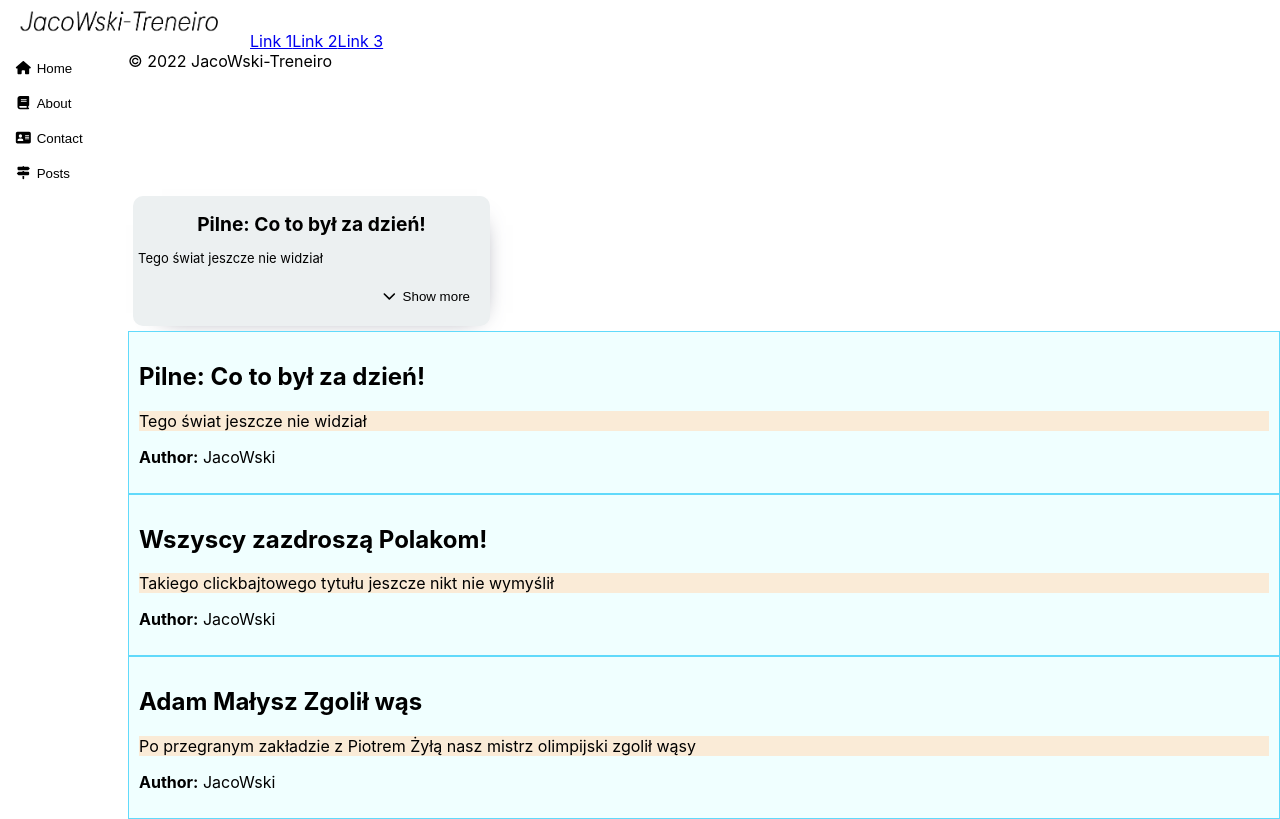
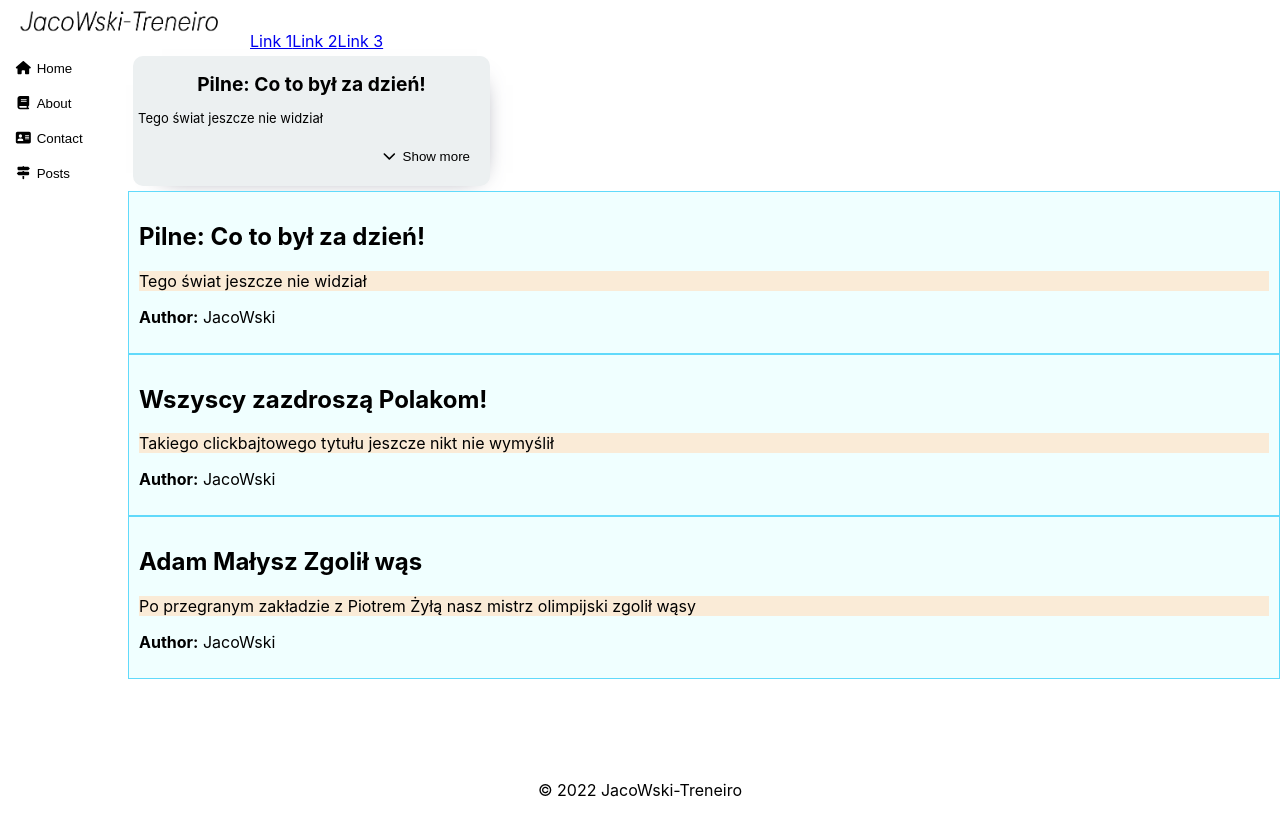
Before and after one commit to JacoWski/poligon, a React (Create React App) app: page / in a window 1280 px wide. Built offline with nearby package versions, Linux system fonts and the light colour scheme; the HTML template or start-up script is replaced by a standard one.

Commit message:
Layout fix.

```diff
--- a/src/App.css
+++ b/src/App.css
@@ -1,5 +1,8 @@
  .App {
   text-align: left;
+  min-height: 100vh;
+  display: flex;
+  flex-direction: column;
 }
 
 .App-link {
@@ -19,25 +22,19 @@
 .menu {
   float: left;
   width: 10vw;
-}
-
-.menu ul {
-  margin: 0;
-  padding: 0;
-  list-style-type: none;
-}
-
-.menu a {
-  display: block;
+  height: 100%;
 }
 
 .menu button {
-  display: block;
   min-width: 100%;
 }
 
-main {
-  float: right;
-  clear: both;
+.article {
+  float: left;
   width: 90vw;
 }
+
+footer {
+  margin-top: auto;
+  text-align: center;
+}
--- a/src/App.js
+++ b/src/App.js
@@ -12,13 +12,13 @@ function App() {
   return (
     <div className="App">
       <Header/>
-      <Menu>
-        <MenuLink to={'/'} icon={SolidIcons.faHome}>Home</MenuLink>
-        <MenuLink to={'/about'} icon={SolidIcons.faBook}>About</MenuLink>
-        <MenuLink to={'/contact'} icon={SolidIcons.faContactCard} isActive>Contact</MenuLink>
-        <MenuLink to={'/posts'} icon={SolidIcons.faSignsPost}>Posts</MenuLink>
-      </Menu>
       <Content>
+        <Menu>
+          <MenuLink to={'/'} icon={SolidIcons.faHome}>Home</MenuLink>
+          <MenuLink to={'/about'} icon={SolidIcons.faBook}>About</MenuLink>
+          <MenuLink to={'/contact'} icon={SolidIcons.faContactCard} isActive>Contact</MenuLink>
+          <MenuLink to={'/posts'} icon={SolidIcons.faSignsPost}>Posts</MenuLink>
+        </Menu>
         <Article/>
       </Content>
       <Footer/>
--- a/src/components/Menu/Menu.js
+++ b/src/components/Menu/Menu.js
@@ -5,9 +5,9 @@ import '../../App.css';
 const Menu = ({ children }) => {
     return(
         <div className="menu">
-            <ul style={{display: 'block'}}>
+            <nav>
                 {children}
-            </ul>
+            </nav>
         </div>
     );
 };
--- a/src/components/Menu/MenuLink.js
+++ b/src/components/Menu/MenuLink.js
@@ -6,11 +6,9 @@ import { Button } from "components/Form";
 
 const MenuLink = ({ to, isActive, children, icon }) => {
     return(
-        <li>
-            <a href={to}>
-                <Button label={children} disabled={!isActive} icon={icon} textAlign={'left'} />
-            </a>
-        </li>
+        <a href={to}>
+            <Button label={children} disabled={!isActive} icon={icon} textAlign={'left'} />
+        </a>
     );
 };
 
--- a/src/pages/Articles.js
+++ b/src/pages/Articles.js
@@ -11,7 +11,7 @@ const posts = [
 
 const Article = () => {
     return(
-        <>
+        <div className="article">
             <Card title={'Pilne: Co to był za dzień!'}
                     intro={'Tego świat jeszcze nie widział'}
                     content={'Po przegranym zakładzie z Piotrem Żyłą nasz mistrz olimpijski zgolił wąsy'}
@@ -20,7 +20,7 @@ const Article = () => {
             {posts.map((e) => (
                 <News key={`news-${e.id}`} header={e.title} intro={e.intro} author={e.author} />
             ))}
-        </>
+        </div>
     );
 };
 
```
